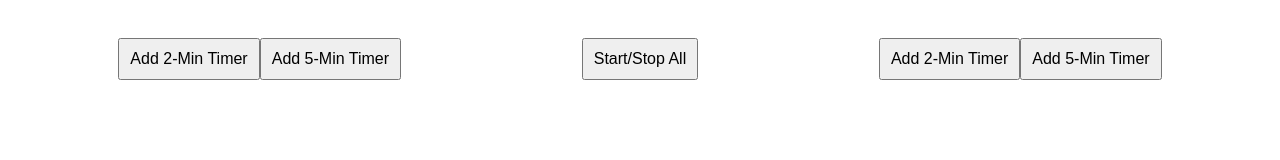
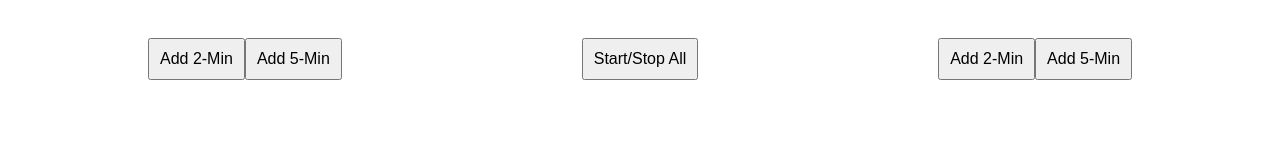
Before and after one commit to ilatvala/floorball, a plain HTML site: page penalty.html in a window 1280 px wide. Drawn offline with Linux system fonts and the light colour scheme.

Commit message:
Update penalty.html

```diff
--- a/penalty.html
+++ b/penalty.html
@@ -59,8 +59,8 @@
 <body>
   <div class="column" id="column1">
     <div class="button-container">
-      <button class="button" onclick="addTimer(1, 2)">Add 2-Min Timer</button>
-      <button class="button" onclick="addTimer(1, 5)">Add 5-Min Timer</button>
+      <button class="button" onclick="addTimer(1, 2)">Add 2-Min</button>
+      <button class="button" onclick="addTimer(1, 5)">Add 5-Min</button>
     </div>
   </div>
 
@@ -70,8 +70,8 @@
 
   <div class="column" id="column2">
     <div class="button-container">
-      <button class="button" onclick="addTimer(2, 2)">Add 2-Min Timer</button>
-      <button class="button" onclick="addTimer(2, 5)">Add 5-Min Timer</button>
+      <button class="button" onclick="addTimer(2, 2)">Add 2-Min</button>
+      <button class="button" onclick="addTimer(2, 5)">Add 5-Min</button>
     </div>
   </div>
 
@@ -104,7 +104,6 @@
         } else {
           clearInterval(timer.intervalId);
           timer.intervalId = null;
-          enableRemoveButton(timerId);
           checkAllTimersEnded();
         }
       }, 1000);
@@ -151,6 +150,11 @@
       removeButton.disabled = false;
     }
 
+    function disableRemoveButton(timerId) {
+      const removeButton = document.getElementById(`timer${timerId}`).querySelector('.button');
+      removeButton.disabled = true;
+    }
+
     function removeTimer(timerId) {
       if (isTimersRunning) {
         alert('Stop all timers before adding or removing a timer.');
@@ -193,10 +197,12 @@
         Object.keys(countdowns).forEach(timerId => {
           clearInterval(countdowns[timerId].intervalId);
           countdowns[timerId].intervalId = null;
+          enableRemoveButton(timerId);
         });
         isTimersRunning = false;
       } else {
         Object.keys(countdowns).forEach(timerId => {
+          disableRemoveButton(timerId);
           startTimer(timerId);
         });
         isTimersRunning = true;
```
